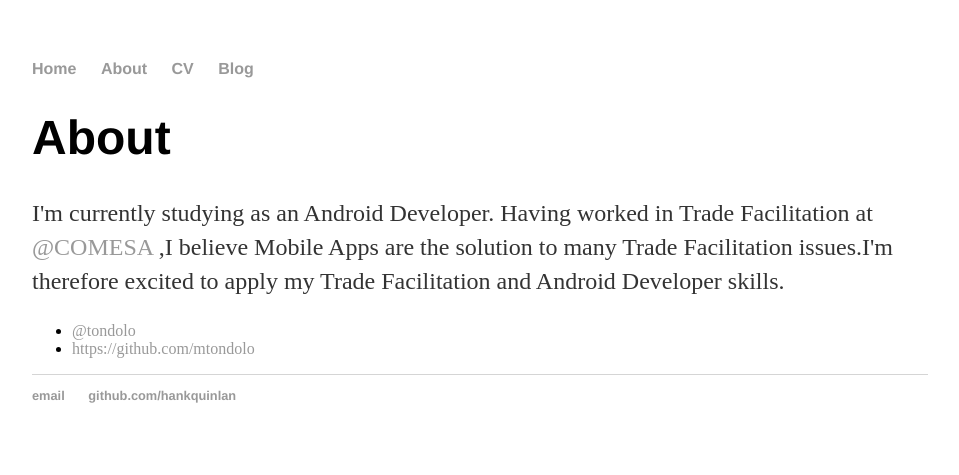
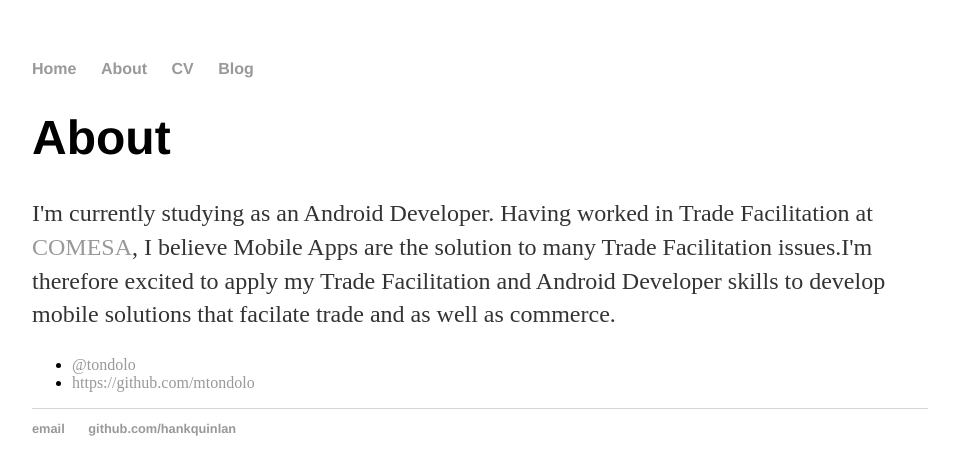
Before and after one commit to mtondolo/mtondolo.github.io, a Jekyll site: the page built from about/index.html, in a window 1280 px wide. Shown: the top 475 px of the page, without its empty margins (160-1119 px from the left). Built offline with Jekyll 4.4.1, drawn with Linux system fonts in a browser that asks for light colours.

Commit message:
Update index.html

```diff
--- a/about/index.html
+++ b/about/index.html
@@ -6,8 +6,9 @@ title: About Musa Tondolo
 		<div class="about">
 			<h1>About</h1>
 			<p>I'm currently studying as an Android Developer. Having worked in Trade Facilitation at
-			<a href ="http://www.comesa.int/">@COMESA</a> ,I believe Mobile Apps are the solution to many
-			Trade Facilitation issues.I'm therefore excited to apply my Trade Facilitation and Android Developer skills.</p>
+			<a href ="http://www.comesa.int/">COMESA</a>, I believe Mobile Apps are the solution to many
+			Trade Facilitation issues.I'm therefore excited to apply my Trade Facilitation and Android Developer skills
+			to develop mobile solutions that facilate trade and as well as commerce.</p>
 			<ul class="contacts">
 				<li><a href="#">@tondolo</a></li>
 				<li><a href="#">https://github.com/mtondolo</a></li>
```
